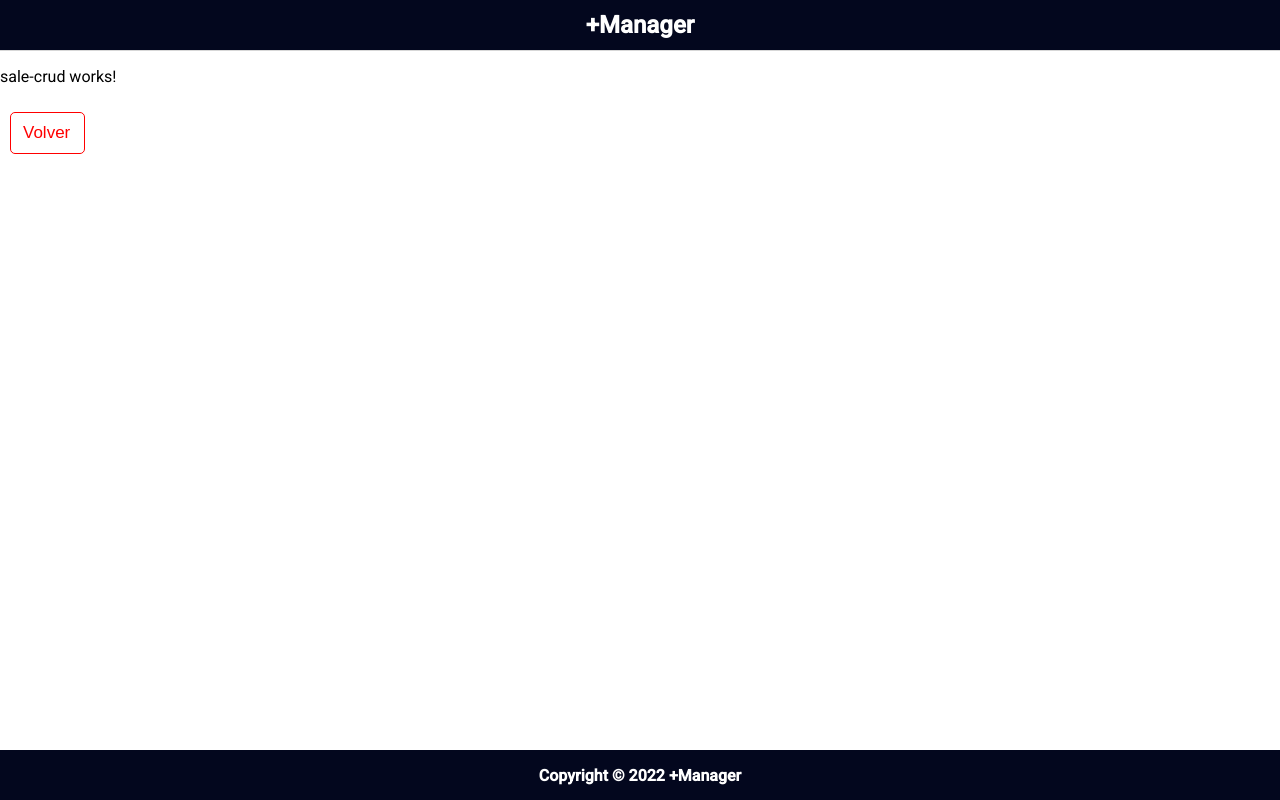
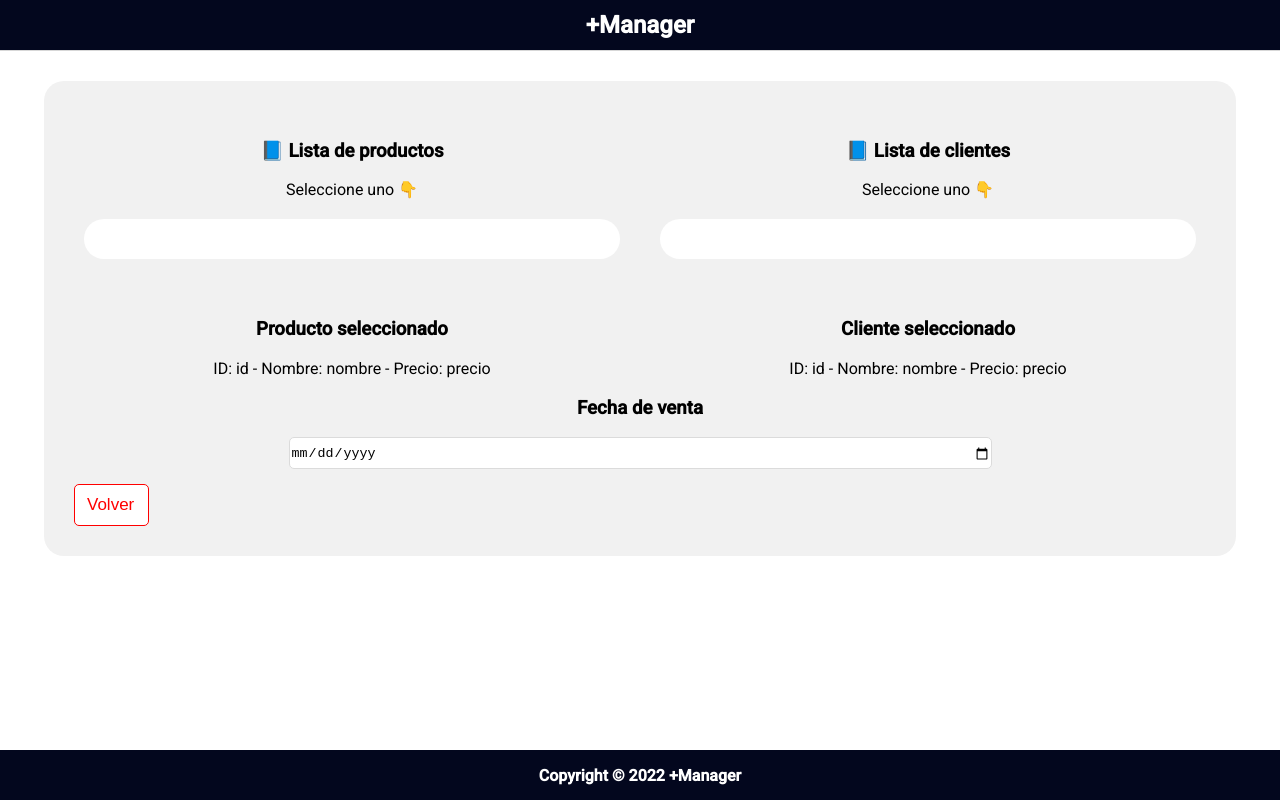
Before and after one commit to Alexis-P252/PreLab, an Angular app: page /sales in a window 1280 px wide. Built offline with nearby package versions, Linux system fonts and the light colour scheme.

Commit message:
ventas UI

```diff
--- a/src/app/sale-crud/sale-crud.component.css
+++ b/src/app/sale-crud/sale-crud.component.css
@@ -0,0 +1,129 @@
+.container {
+    display: flex;
+    flex-direction: column;
+    width: 90%;
+    background: rgb(241, 241, 241);
+    margin-right: auto;
+    margin-left: auto;
+    margin-top: 30px;
+    margin-bottom: 30px;
+    border-radius: 20px;
+    padding: 20px;
+}
+
+p{
+    margin:0;
+}
+
+.list {
+    display: flex;
+    flex-direction: column;
+    background: white;
+    margin: 20px;
+    width: 100%;
+    height: 100%;
+    border-radius: 20px;
+}
+
+li {
+    border-bottom: 1px solid rgb(228, 228, 228);
+    margin: 0px 20px 5px 20px;
+    list-style-type: none;
+    cursor: pointer;
+}
+
+ul {
+    margin: 0;
+    padding: 20px;
+}
+
+.button-container {
+    display: flex;
+    align-items: center;
+    justify-content: center;
+}
+
+.create-edit{
+    display: flex;
+}
+
+.modifications {
+    display: flex;
+    flex-direction: column;
+    align-items: center;
+    width: 50%;
+    margin: 20px;
+}
+
+.spacer {
+    height: 50px;
+    width: 100%;
+}
+
+#editOrDelete {
+    display: none;
+}
+
+#product-confirmation {
+    display:none;
+}
+
+.options-selected-container{
+    display: flex;
+    align-items: center;
+    justify-content: center;
+    width: 100%;
+}
+
+.product-selected{
+    display: flex;
+    flex-direction: column;
+    align-items: center;
+    justify-content: center;
+    width: 50%;
+}
+
+.client-selected{
+    display: flex;
+    flex-direction: column;
+    align-items: center;
+    justify-content: center;
+    width: 50%;
+}
+
+.date-selected{
+    display: flex;
+    flex-direction: column;
+    justify-content: center;
+    align-items: center;
+    width: 100%;
+}
+
+.input-fecha{
+    width: 100%;
+    max-width: 700px;
+}
+
+@media screen and (max-width: 600px) {
+    .create-edit{
+        flex-direction: column;
+        align-items: center;
+        justify-content: center;
+    }
+
+    .modifications{
+        width: 90%;
+    }
+
+    .options-selected-container{
+        flex-direction: column;
+    }
+
+    .product-selected{
+        width: 100%;
+    }
+
+    .client-selected{
+        width: 100%;
+    }
+}
--- a/src/app/sale-crud/sale-crud.component.html
+++ b/src/app/sale-crud/sale-crud.component.html
@@ -1,3 +1,52 @@
-<p>sale-crud works!</p>
+<div class="container" ng-Init="listProducts()">
+    <div class="success-alert" id="product-confirmation">
+      Cambios guardados correctamente
+    </div>
+    <div class="create-edit">
+      <div class="modifications">
+        <h3>📘 Lista de productos</h3>
+        <p>Seleccione uno 👇</p>
+        <div class="list" >
+            <ul class="productList" id="productList">
+              <li
+              *ngFor="let product of productos"
+              >
+                ID: {{product.id}} - Nombre: {{product.nombre}} - Precio: {{product.precio}}
+              </li>
+            </ul>
+          </div>
+      </div>
+      <div class="modifications">
+        <h3>📘 Lista de clientes</h3>
+        <p>Seleccione uno 👇</p>
+        <div class="list" >
+            <ul class="productList" id="productList">
+              <li
+              *ngFor="let client of clients"
+              >
+                ID: {{client.id}} - Nombre: {{client.nombre}} - Precio: {{client.precio}}
+              </li>
+            </ul>
+          </div>
+      </div>
+    </div>
+    <div class="options-selected-container">
+      <div class="product-selected">
+        <h3>Producto seleccionado</h3>
+        <p>ID: id - Nombre: nombre - Precio: precio</p>
+      </div>
+        <div class="client-selected">
+            <h3>Cliente seleccionado</h3>
+            <p>ID: id - Nombre: nombre - Precio: precio</p>
+    </div>
+    </div>
+    <div class="options-selected-container">
+        <div class="date-selected">
+            <h3>Fecha de venta</h3>
+            <input type="date" name="fecha" class="input-fecha"/>
+        </div>
+    </div>
 
-<button routerLink='' class="btn-red"> Volver </button>
+    <button routerLink="" class="btn-red">Volver</button>
+  </div>
+  <div class="spacer"></div>
--- a/src/app/sale-crud/sale-crud.component.ts
+++ b/src/app/sale-crud/sale-crud.component.ts
@@ -7,6 +7,9 @@ import { Component, OnInit } from '@angular/core';
 })
 export class SaleCrudComponent implements OnInit {
 
+  productos:any;
+  clients:any;
+
   constructor() { }
 
   ngOnInit(): void {
```
